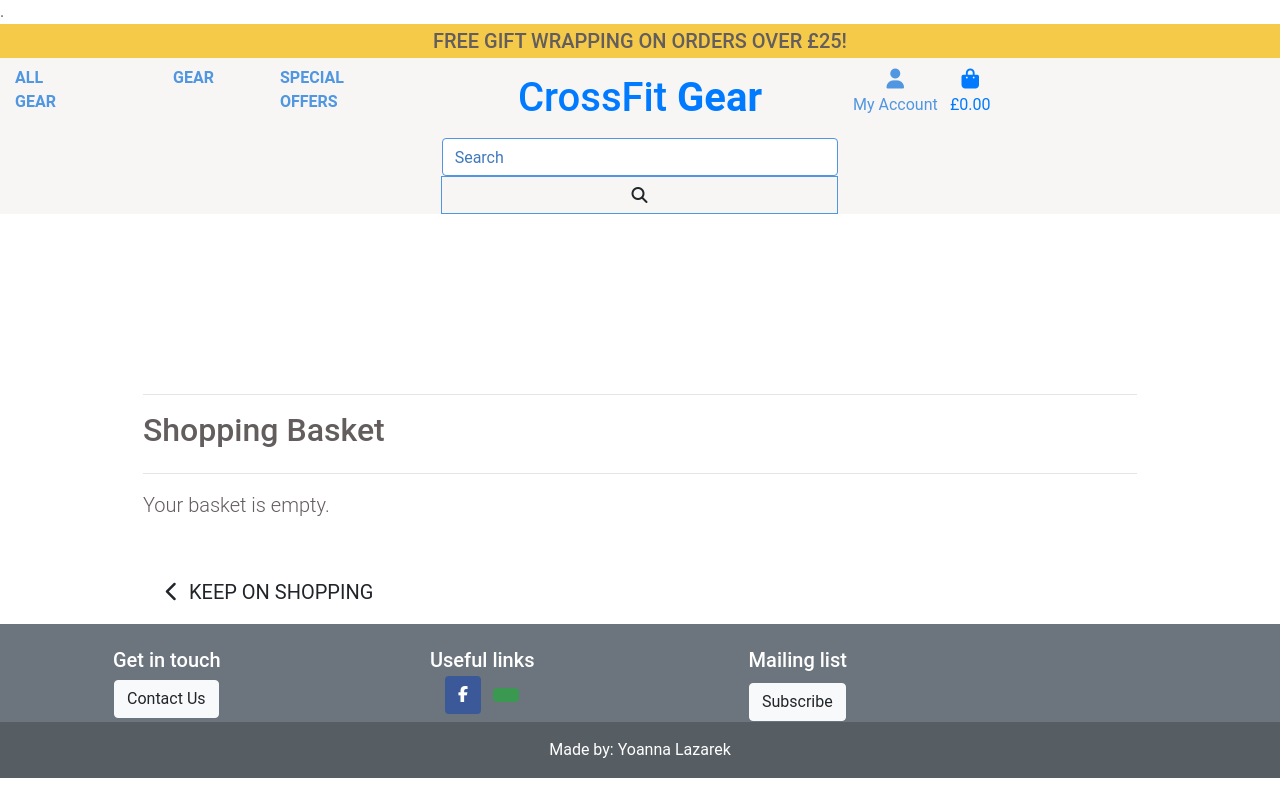
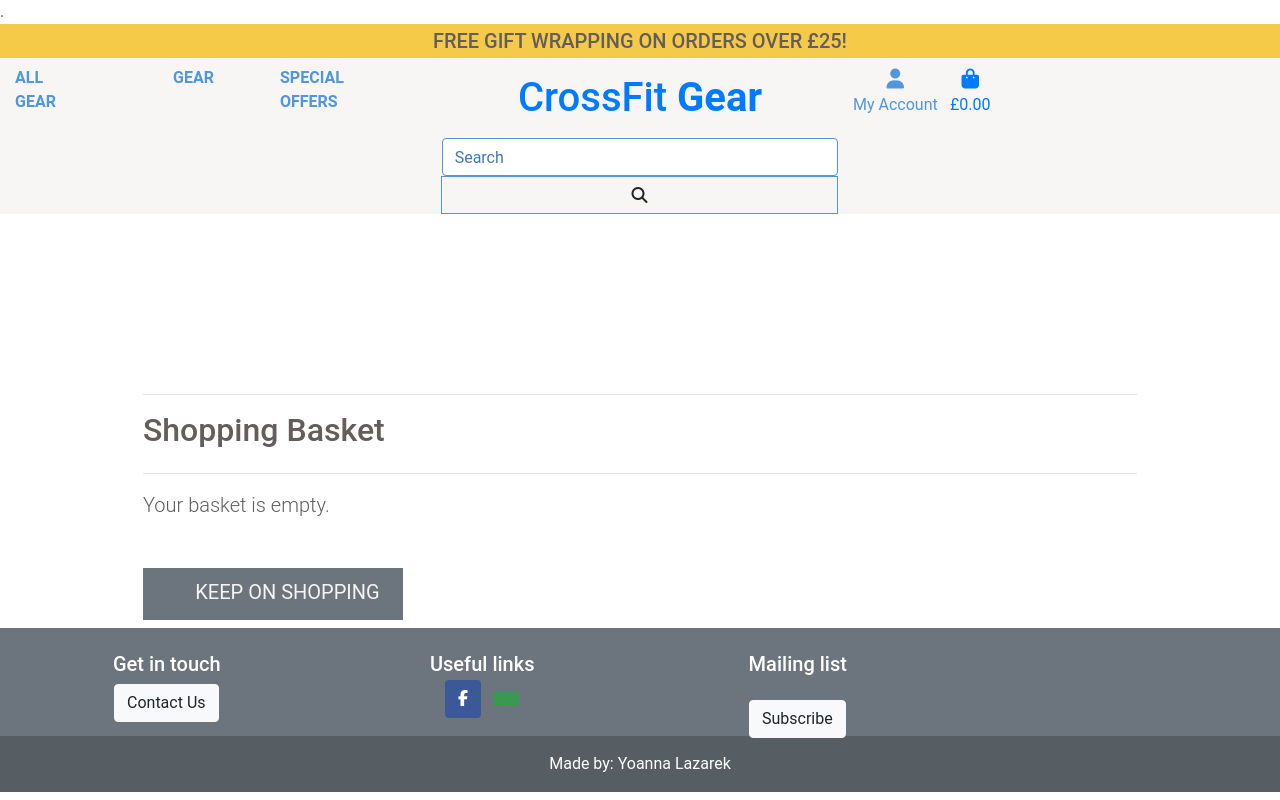
Before and after one commit to YoannaLa/Boutique_crossFit, a Django app: page /bag/ in a window 1280 px wide. Run offline with Django 4.2, Linux system fonts and the light colour scheme; parts of the project's set-up code (start-up, migrations or seed data) failed here and were passed over; some libraries are stand-ins or nearby versions.

Commit message:
adding view bag url to the headear and working on css to the whole website

```diff
--- a/bag/templates/bag/bag.html
+++ b/bag/templates/bag/bag.html
@@ -107,13 +107,13 @@
                             </tr>
                             <tr>
                                 <td colspan="5" class="text-right">
-                                    <a href="{% url 'products' %}" class="btn btn-outline-blue rounded-0 btn-lg">
+                                    <a href="{% url 'products' %}" class="btn btn-secondary rounded-0 btn-lg">
                                         <span class="icon">
-                                            <i class="fas fa-chevron-left"></i>
+                                            <i class="fa-sharp fa-solid fa-cart-shopping-fast"></i>
                                         </span>
                                         <span class="text-uppercase">Keep Shopping</span>
                                     </a>
-                                    <a href="{% url 'checkout' %}" class="btn btn-blue rounded-0 btn-lg">
+                                    <a href="{% url 'checkout' %}" class="btn btn-info rounded-0 btn-lg">
                                         <span class="text-uppercase">Secure Checkout</span>
                                         <span class="icon">
                                             <i class="fas fa-lock"></i>
@@ -125,11 +125,12 @@
                     </div>
                 {% else %}
                     <p class="lead mb-5">Your basket is empty.</p>
-                    <a href="{% url 'products' %}" class="btn btn-outline-black rounded-0 btn-lg">
+                    <a href="{% url 'products' %}" class="btn btn-secondary rounded-0 btn-lg">
                         <span class="icon">
-                            <i class="fas fa-chevron-left"></i>
+                            <i class="fa-sharp fa-solid fa-cart-shopping-fast"></i>
                         </span>
                         <span class="text-uppercase">Keep on shopping</span>
+
                     </a>
                 {% endif %}
             </div>
--- a/reviews/templates/reviews/edit_review.html
+++ b/reviews/templates/reviews/edit_review.html
@@ -1,5 +1,6 @@
 {% extends "base.html" %}
 {% load static %}
+{% load crispy_forms %}
 
 
 {% block extra_css %}
@@ -24,11 +25,11 @@
             <form id="edit_review_form" action="{% url 'review_edit' review.id %}" method="POST" class="update-form">
                 {% csrf_token %}
                 {% for field in form %}
-                    {{ field | as_crispy_field }}
+                {{ field | as_crispy_field }}
                 {% endfor %}
                 <div class="d-flex justify-content-end gap-4 mb-3">
 
-                        <a href="{% url 'product_detail' review.product.id %}" class="btn btn-outline-light rounded-0">Cancel</a>
+                        <a href="{% url 'product_detail' review.product.id %}" class="btn btn-primary rounded-0">Cancel</a>
 
                     <button class="btn btn-light rounded-0" type="submit">Edit Review</button>
                 </div>
--- a/static/css/base.css
+++ b/static/css/base.css
@@ -29,9 +29,8 @@ body {
     padding: 5px;
 }
 .btn-secondary  {
-    background: #5096e0 !important;
     color: whitesmoke;
-    min-width: 360px;
+    min-width: 260px;
 }
 
 .btn-blue {
--- a/templates/base.html
+++ b/templates/base.html
@@ -93,7 +93,7 @@
                             </div>
                         </li>
                         <li class="list-inline-item">
-                            <a class="{% if grand_total %}text-info font-weight-bold{% else %}text-black{% endif %} nav-link" href="">
+                            <a class="{% if grand_total %}text-info font-weight-bold{% else %}text-black{% endif %} nav-link" href=" {% url 'view_bag' %}">
                                 <div class="text-center hvr-buzz">
                                     <div><span class="icon"><i class="fas fa-shopping-bag fa-lg"></span></i></div>
                                     <p class="my-0">
@@ -122,7 +122,6 @@
                 </li>
         </nav>
     </header>
-
 
     {% if messages %}
     <div class="message-container">
@@ -177,7 +176,6 @@
                     <a class="btn btn-link btn-floating-central  m-1 text-white hvr-buzz" style="background-color: #3b5998;" href="https://www.facebook.com/profile.php?id=100084678726060" target="_blank" class="me-4 text-reset" rel="noopener">
                         <i class="fab fa-facebook-f"></i>
                     </a>
-
                     <a class="btn btn-link btn-floating-central  m-1 text-white hvr-buzz" style="background-color: #3b9851;" href="https://www.crossfit.com/" target="_blank" class="me-4 text-reset" rel="noopener">
                         <i class="fa-thin fa-dumbbell"></i>
                     </a>
@@ -186,15 +184,12 @@
                 </ul>
               </div>
               <!--Grid column-->
+              <div class="col-lg-3 col-md-6 mb-4 mb-md-0 text-center">
+                <h5 class="bg-secondary text-white mb-0 text-center">Mailing list</h5>
+                <ul class="list-unstyled mb-0">
 
-              <div class="col-lg-3 col-md-6 mb-4 mb-md-0">
-                <h5 class="bg-secondary text-white mb-0 text-center">Mailing list</h5>
-
-                <ul class="list-unstyled">
-                  <li>
                     <!-- Begin Mailchimp Signup Form -->
-                    <a
-                    class="btn btn-link btn-floating-central m-1">
+                    <a class="col-lg-3 col-md-6 mb-4 mb-md-0 text-center">
                     <div id="mc_embed_signup">
                         <form action="https://herokuapp.us8.list-manage.com/subscribe/post?u=c28ca5039d1daf45113511ba2&amp;id=1d5d6c3fa5&amp;f_id=003066e0f0" method="post" id="mc-embedded-subscribe-form" name="mc-embedded-subscribe-form" class="validate" target="_blank" novalidate>
                         <div id="mc_embed_signup_scroll">
@@ -208,7 +203,7 @@
                         </div>
                     </div>
                     </a>
-                  </li>
+
                 </ul>
               </div>
               <!--Grid column-->
@@ -225,6 +220,5 @@
     </footer>
     <!-- Footer -->
 
-
-  </body>
+</body>
 </html>
```
Also changed, not shown: reviews/templates/reviews/review.html (+8 -7 lines), reviews/views.py (+0 -26 lines).
